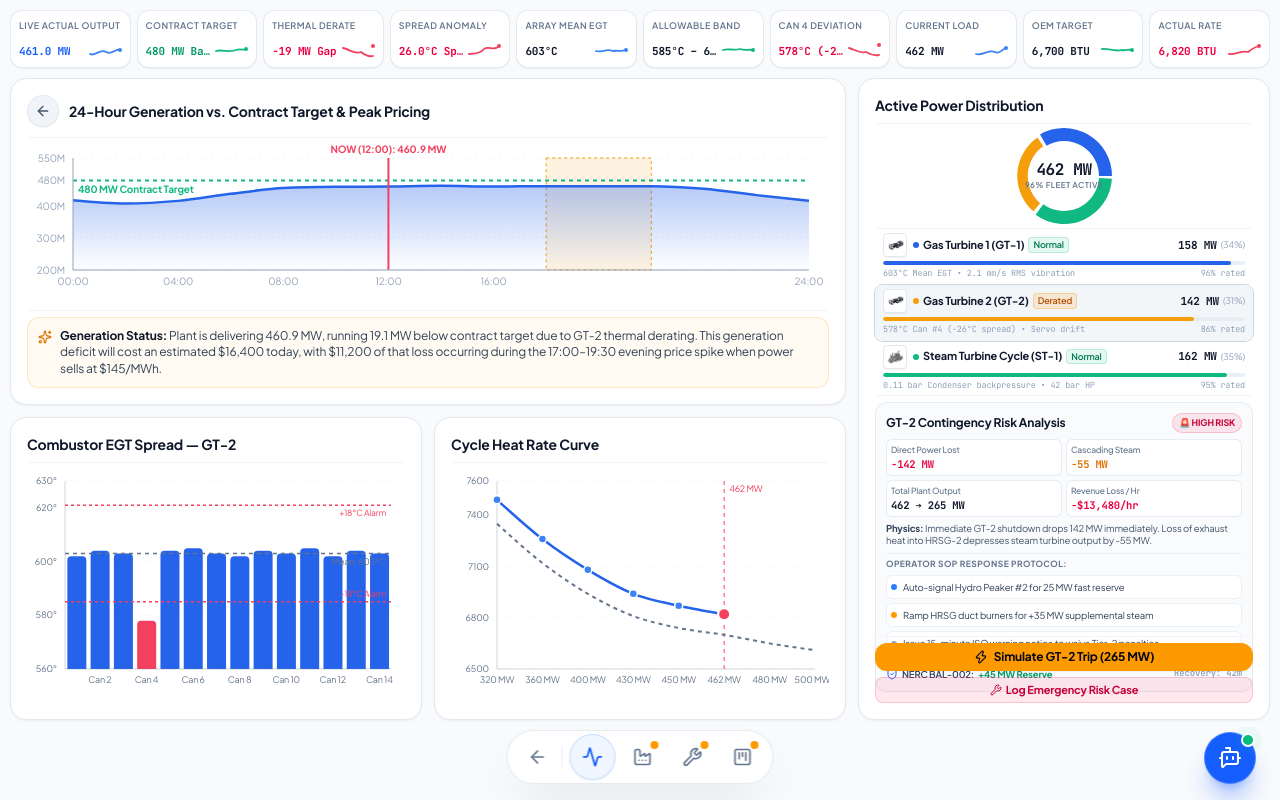
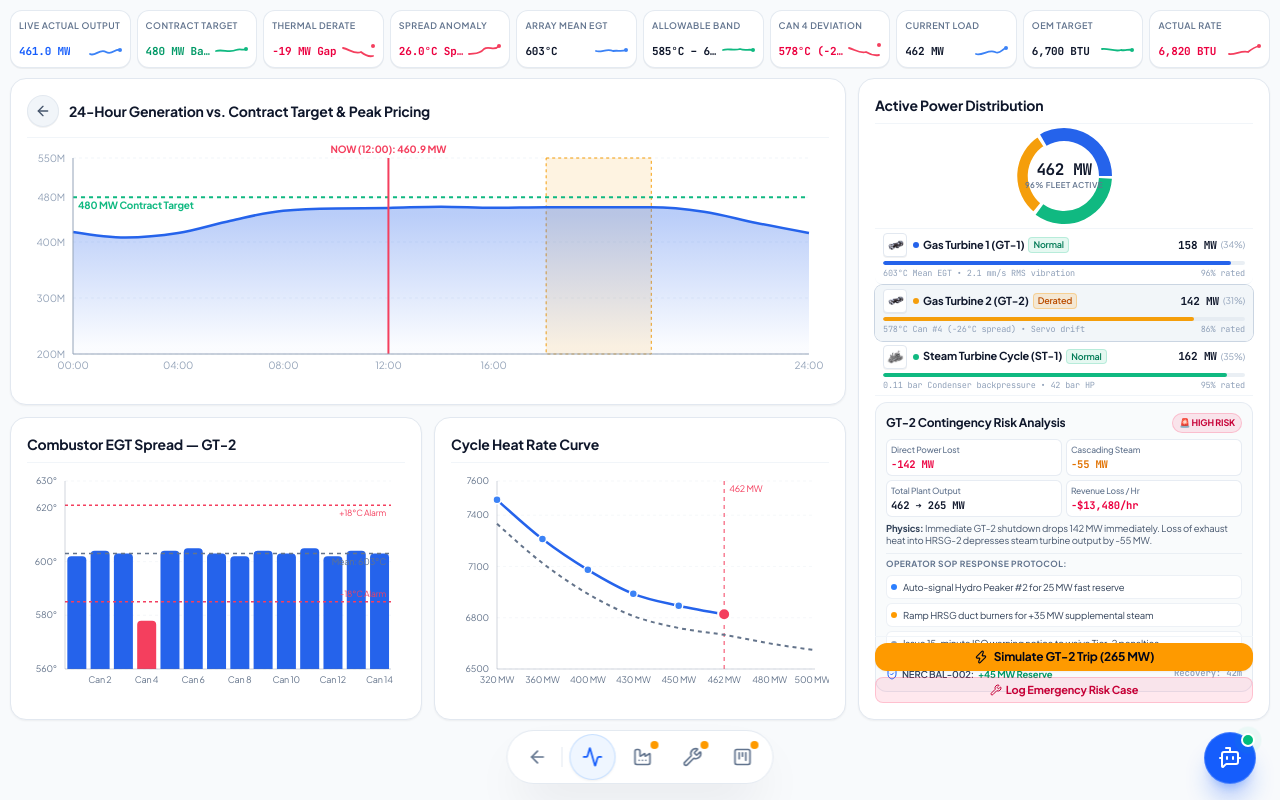
Before and after one commit to Ahmad-Abudllah-Ahmad/assest-reliability, a React (Vite) app: page / in a window 1280 px wide. Built offline with nearby package versions, Linux system fonts and the light colour scheme.

Commit message:
Remove Generation Status AI insight box from GenerationTimelineCard

```diff
--- a/src/components/GenerationTimelineCard.tsx
+++ b/src/components/GenerationTimelineCard.tsx
@@ -12,7 +12,6 @@ import {
 } from 'recharts';
 import {
   Clock,
-  Sparkles,
   ArrowLeft
 } from 'lucide-react';
 
@@ -242,19 +241,6 @@ export const GenerationTimelineCard: React.FC<GenerationTimelineCardProps> = ({
           </ResponsiveContainer>
         </div>
       </div>
-
-      {/* Plain-English AI Insight Callout Box with Live Values */}
-      <div className="mt-1.5 pt-1.5 border-t border-slate-100 dark:border-slate-700/60 shrink-0">
-        <div className="p-2 sm:p-2.5 rounded-xl border bg-amber-500/5 dark:bg-amber-950/20 border-amber-500/20">
-          <div className="flex items-start gap-2">
-            <Sparkles className="h-3.5 w-3.5 text-amber-600 dark:text-amber-400 flex-shrink-0 mt-0.5" />
-            <div className="text-[11px] sm:text-xs text-slate-700 dark:text-slate-300 leading-snug">
-              <strong className="text-slate-900 dark:text-slate-100">Generation Status: </strong>
-              Plant is delivering {currentMW.toFixed(1)} MW, running {derateGap} MW below contract target due to GT-2 thermal derating. This generation deficit will cost an estimated $16,400 today, with $11,200 of that loss occurring during the 17:00–19:30 evening price spike when power sells at $145/MWh.
-            </div>
-          </div>
-        </div>
-      </div>
     </div>
   );
 };
```
